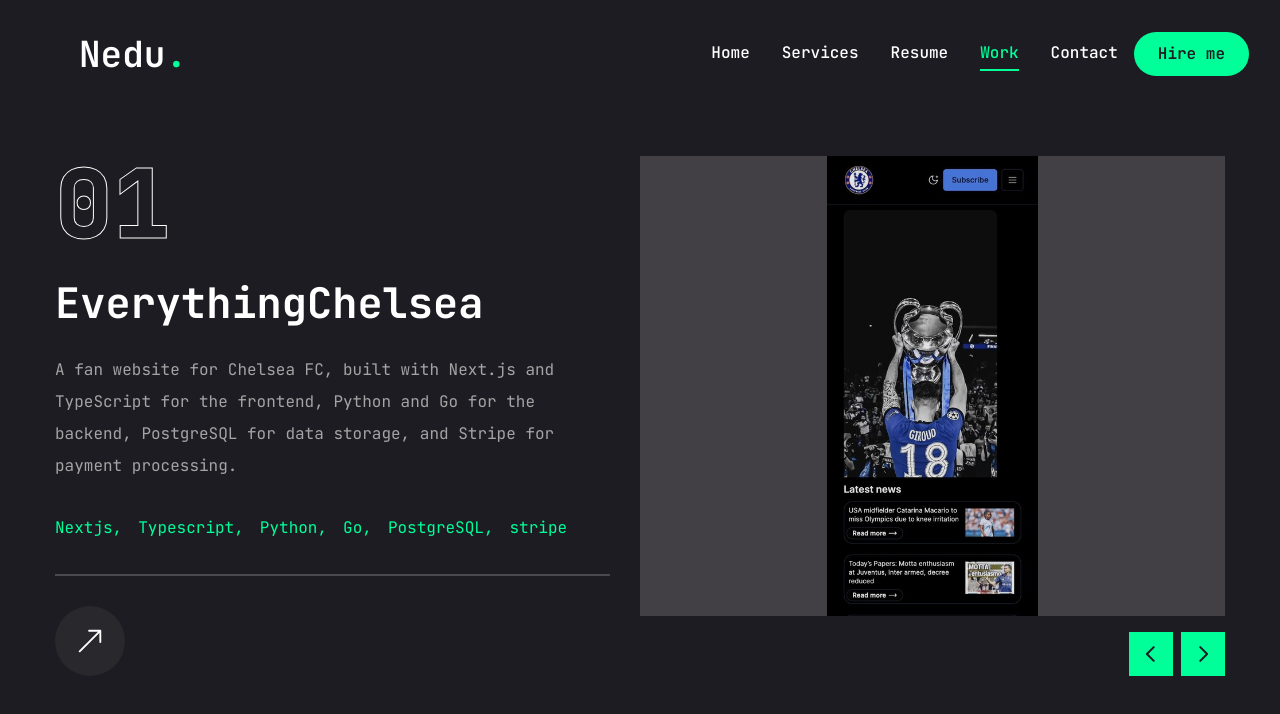
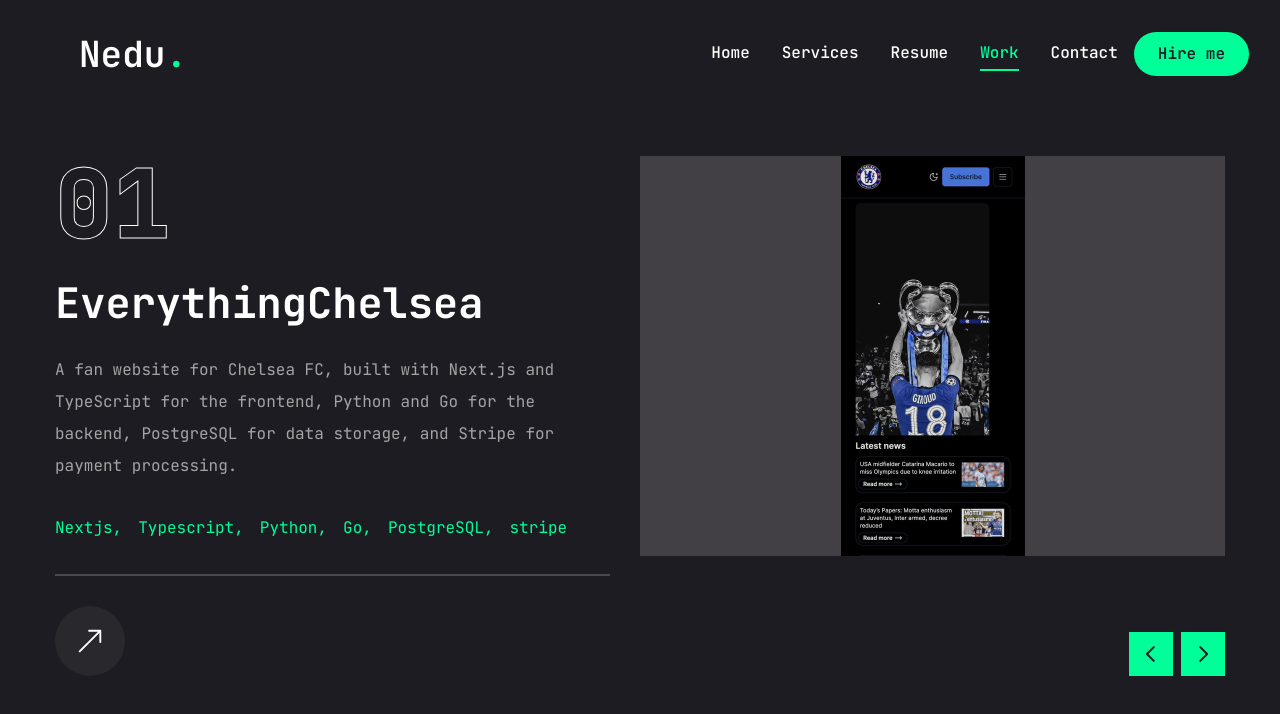
Before and after one commit to Chinedu-E/personal-portfolio, a Next.js app: page /work in a window 1280 px wide. Shown: the top 714 px of the page. Built offline with nearby package versions, Linux system fonts and the light colour scheme.

Commit message:
project picture height changes

```diff
--- a/src/app/work/page.tsx
+++ b/src/app/work/page.tsx
@@ -183,7 +183,7 @@
             >
               {projects.map((project, index) => (
                 <SwiperSlide key={index} className="w-full">
-                  <div className="h-[460px] w-full bg-pink-50/20 relative group flex justify-center items-center">
+                  <div className="h-[400px] w-full bg-pink-50/20 relative group flex justify-center items-center">
                     <div className="absolute top-0 bottom-0 w-full h-full z-10 bg-black/10"></div>
                     <div className="w-full h-full relative">
                       {project.image ? <Image
@@ -191,7 +191,7 @@
                         alt={project.title}
                         fill
                         sizes={'(max-width: 1250px) 100vw, 1250px'}
-                        className="object-scale-down"
+                        className="object-contain"
                       />: <div></div>}
                     </div>
                   </div>
```
